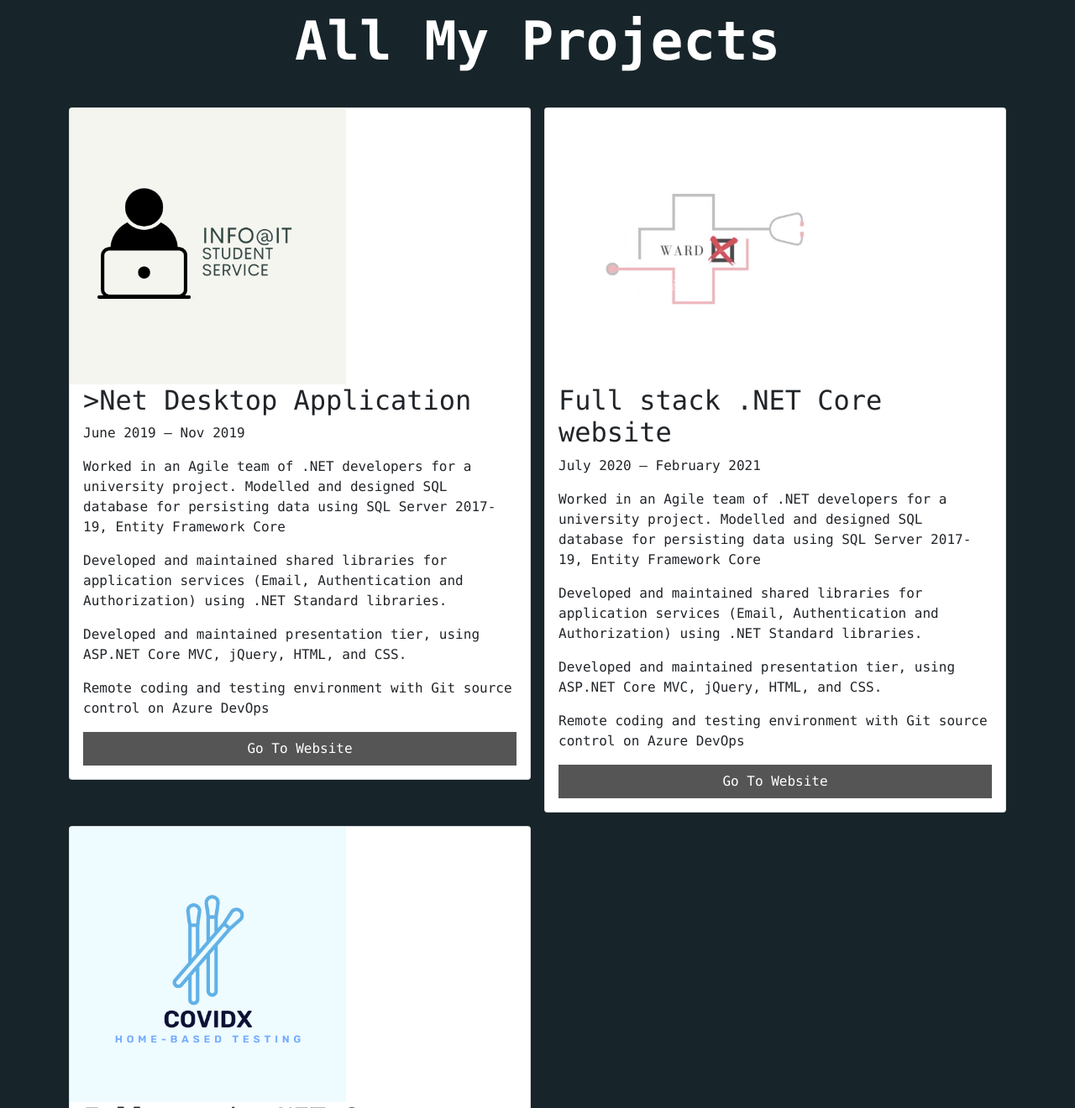
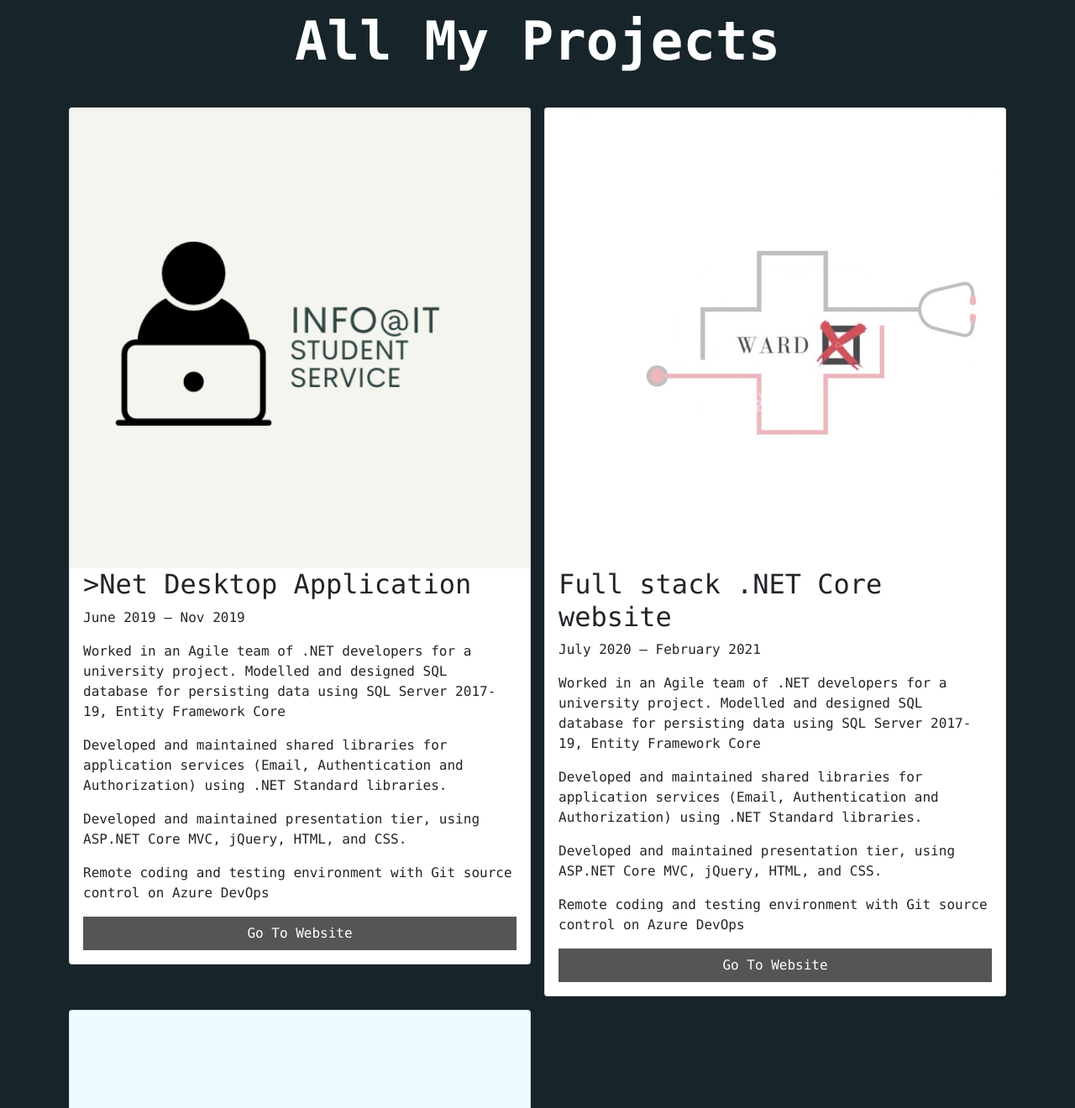
Before and after one commit to NicholeEden/portfolio, a website: page docs/index.html in a window 1280 px wide. Shown: the part 1480-2800 px from the top of the page at 84% size. Drawn offline with nearby package versions, Linux system fonts and the light colour scheme.

Commit message:
fixed project cards

```diff
--- a/docs/index.html
+++ b/docs/index.html
@@ -199,8 +199,8 @@
             <div class="card">
               <img
                 src="img/INFO@IT.png"
-                alt="Jane"
-                style="width: 60%"
+                alt=""
+
                 class=""
               />
               <div class="container">
@@ -233,7 +233,6 @@
               <img
                 src="img/WARDx.png"
                 alt="Jane"
-                style="width: 60%"
                 class=""
               />
               <div class="container">
@@ -268,7 +267,6 @@
                 <img
                   src="img/CovidX.png"
                   alt="Jane"
-                  style="width: 60%"
                   class="align-content-center"
                 />
                 <div class="container">
```
